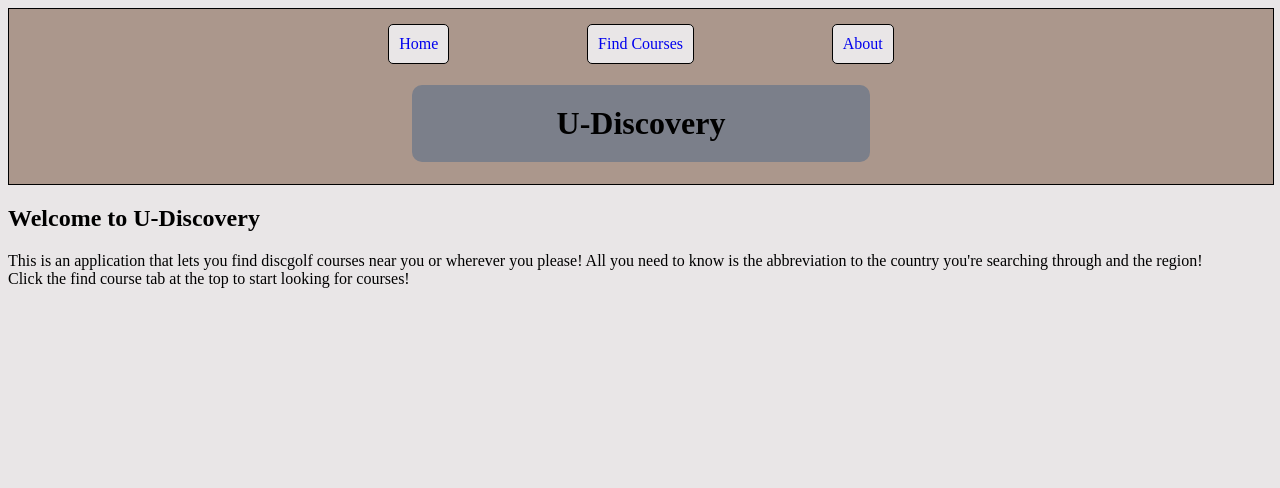
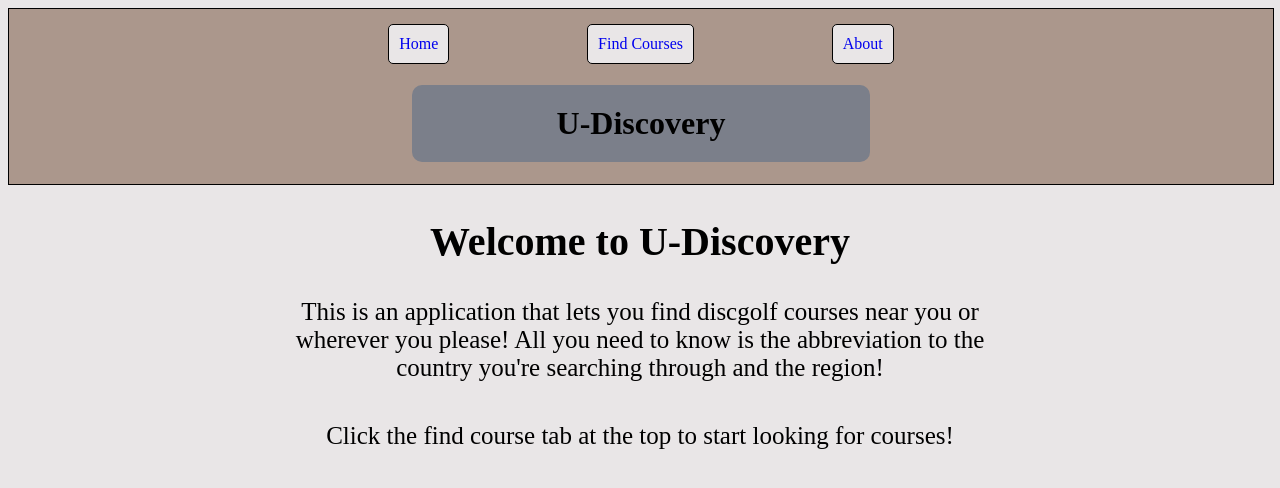
Before and after one commit to jamieab98/Capstone-API, a React (Vite) app: page / in a window 1280 px wide. Shown: the top 488 px of the page. Built offline with nearby package versions, Linux system fonts and the light colour scheme.

Commit message:
Added styling to Home.jsx

```diff
--- a/src/Home.jsx
+++ b/src/Home.jsx
@@ -1,11 +1,13 @@
+import styles from "./styling/Home.module.css"
+
 function Home(){
 
     return(
-        <>
-            <h2>Welcome to U-Discovery</h2>
-            <div>This is an application that lets you find discgolf courses near you or wherever you please! All you need to know is the abbreviation to the country you're searching through and the region!</div>
-            <div>Click the find course tab at the top to start looking for courses!</div>
-        </>
+        <div className={styles.Home}>
+            <h2 className={styles.Heading}>Welcome to U-Discovery</h2>
+            <div className={styles.Description}>This is an application that lets you find discgolf courses near you or wherever you please! All you need to know is the abbreviation to the country you're searching through and the region!</div>
+            <div className={styles.Direction}>Click the find course tab at the top to start looking for courses!</div>
+        </div>
     )
 }
 
--- /dev/null
+++ b/src/styling/Home.module.css
@@ -0,0 +1,23 @@
+.Home{
+    display: flex;
+    flex-direction: column;
+    align-items: center;
+}
+
+.Heading{
+    font-size: 40px;
+}
+
+.Description{
+    font-size: 25px;
+    text-align: center;
+    width: 60%;
+    margin-bottom: 40px;
+}
+
+.Direction{
+    font-size: 25px;
+    text-align: center;
+    width: 60%
+
+}
```
